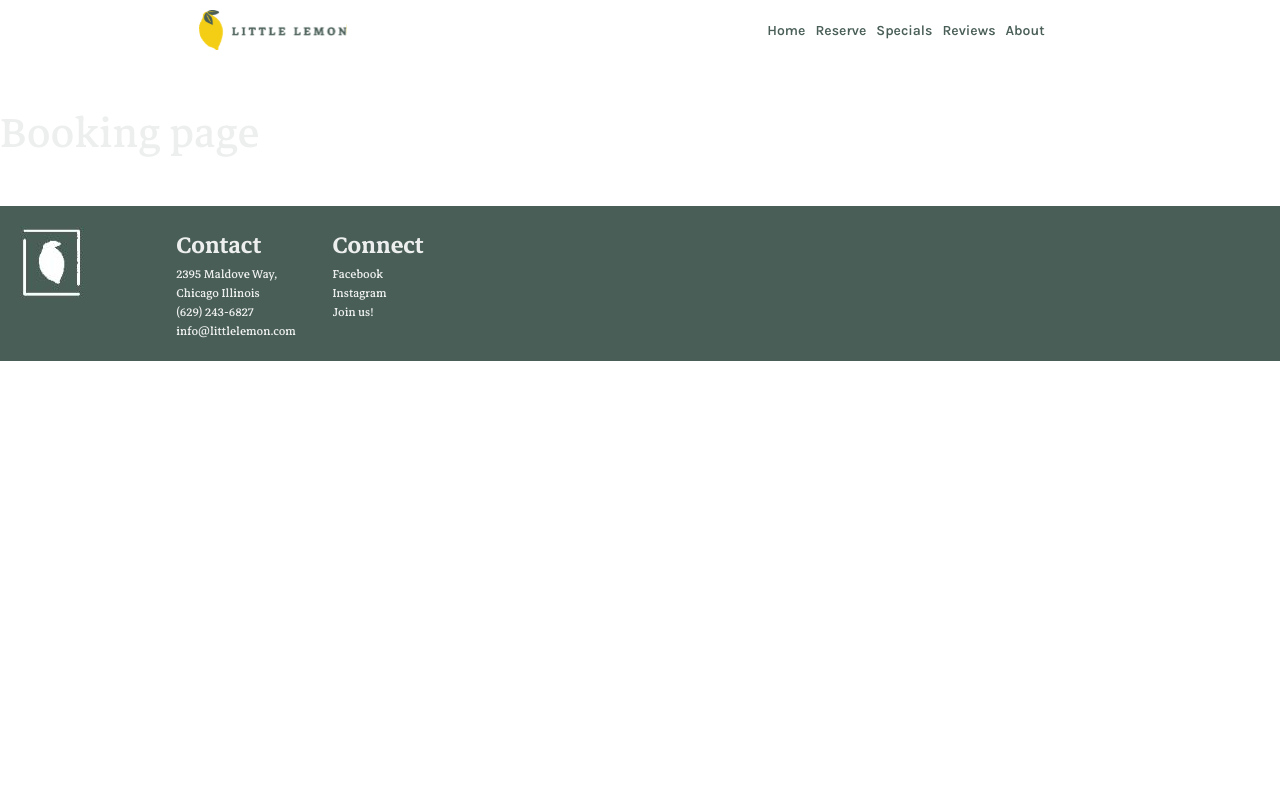
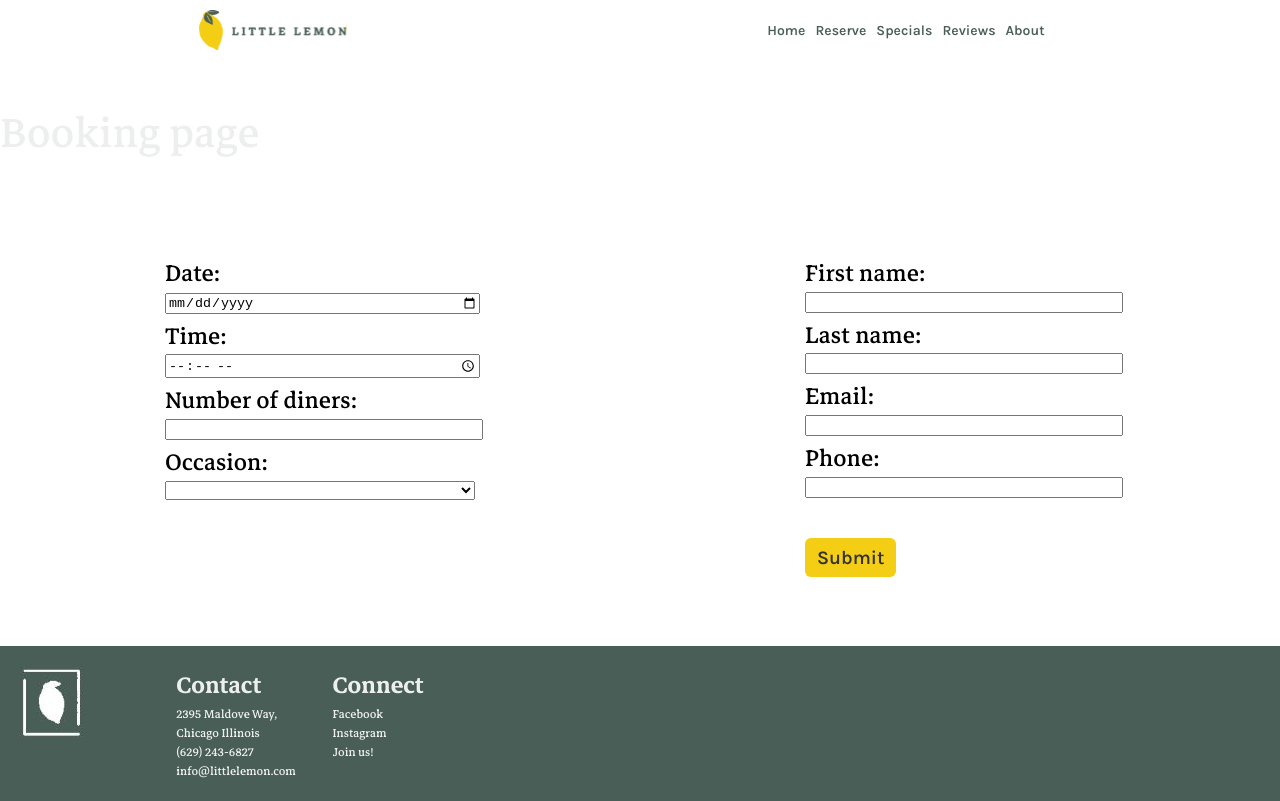
Before and after one commit to priscillaam/Little-Lemon-Project, a React (Create React App) app: page /booking in a window 1280 px wide. Built offline with nearby package versions, Linux system fonts and the light colour scheme; a web font is replaced by a local one.

Commit message:
Booking page has a form with input validation and confirmation message

```diff
--- a/package.json
+++ b/package.json
@@ -12,6 +12,7 @@
     "react-router-dom": "^6.8.0",
     "react-router-hash-link": "^2.4.3",
     "react-scripts": "5.0.1",
+    "styled-components": "^5.3.8",
     "web-vitals": "^2.1.4"
   },
   "scripts": {
--- a/src/components/BookingPage.js
+++ b/src/components/BookingPage.js
@@ -1,8 +1,11 @@
 import React from "react";
+import Form from "./Form";
 
 export const BookingPage = () => {
     return(
-        <><h1>Booking page</h1></>
+        <><h1>Booking page</h1>
+            <Form />
+        </>
     )
 }
 
--- /dev/null
+++ b/src/components/Form.js
@@ -0,0 +1,186 @@
+import React, { useState} from "react";
+import styled from 'styled-components';
+import '../styles/styles.css';
+
+export const Form = () => {
+    const [formData, setFormData] = useState({
+        date: '',
+        time: '',
+        numDiners: '',
+        occasion: '',
+        firstName: '',
+        lastName: '',
+        email: '',
+        phone: '',
+  });
+      const [formErrors, setFormErrors] = useState({});
+      const handleInputChange = (event) => {
+        const { name, value } = event.target;
+        setFormData({ ...formData, [name]: value });
+      };
+
+      const handleSubmit = (event) => {
+        event.preventDefault();
+        const errors = validateForm(formData);
+        setFormErrors(errors);
+        if (Object.keys(errors).length === 0) {
+          alert("Reservation confirmed!");
+          setFormData({
+            date: "",
+            time: "",
+            numDiners: "",
+            occasion: "",
+            firstName: "",
+            lastName: "",
+            email: "",
+            phone: "",
+          });
+          setFormErrors({});
+        }
+      };
+
+      const validateForm = (data) => {
+        const errors = {};
+        if (!data.date) {
+          errors.date = 'Date is required';
+        }
+        if (!data.time) {
+          errors.time = 'Time is required';
+        }
+        if (!data.numDiners) {
+          errors.numDiners = 'Number of diners is required';
+        } else if (isNaN(data.numDiners)) {
+          errors.numDiners = 'Number of diners must be a number';
+        }
+        if (!data.occasion) {
+          errors.occasion = 'Occasion is required';
+        }
+        if (!data.firstName) {
+            errors.firstName = 'First name is required';
+          }
+          if (!data.lastName) {
+            errors.lastName = 'Last name is required';
+          }
+          if (!data.email) {
+            errors.email = 'Email is required';
+          } else if (!/\S+@\S+\.\S+/.test(data.email)) {
+            errors.email = 'Invalid email format';
+          }
+          if (!data.phone) {
+            errors.phone = 'Phone number is required';
+          } else if (!/^\d{10}$/.test(data.phone)) {
+            errors.phone = 'Phone number must be 10 digits';
+          }
+        return errors;
+      };
+
+      return (
+            <>
+        <form onSubmit={handleSubmit}>
+            <Wrapper>
+        <Left>
+          <div>
+            <label htmlFor="date">Date:</label><br/>
+            {formErrors.date && <span>{formErrors.date}</span>}
+            <input type="date" id="date" name="date" value={formData.date} onChange={handleInputChange} />
+          </div>
+          <div>
+            <label htmlFor="time">Time:</label><br/>
+            {formErrors.time && <span>{formErrors.time}</span>}
+            <input type="time" id="time" name="time" value={formData.time} onChange={handleInputChange} />
+          </div>
+          <div>
+            <label htmlFor="numDiners">Number of diners:</label><br/>
+            {formErrors.numDiners && <span>{formErrors.numDiners}</span>}
+            <input type="text" id="numDiners" name="numDiners" value={formData.numDiners} onChange={handleInputChange} />
+          </div>
+          <div>
+            <label htmlFor="occasion">Occasion:</label><br/>
+            {formErrors.occasion && <span>{formErrors.occasion}</span>}
+            <select id="occasion" name="occasion" value={formData.occasion} onChange={handleInputChange}>
+              <option value=""></option>
+              <option value="Birthday">Birthday</option>
+              <option value="Anniversary">Anniversary</option>
+              <option value="Business meeting">Business meeting</option>
+              <option value="Other">Other</option>
+            </select>
+          </div>
+          </Left>
+          <Right>
+          <div>
+            <label htmlFor="firstName">First name:</label><br/>
+            {formErrors.firstName && <span>{formErrors.firstName}</span>}
+            <input type="text" id="firstName" name="firstName" value={formData.firstName} onChange={handleInputChange} />
+          </div>
+          <div>
+            <label htmlFor="lastName">Last name:</label><br/>
+            {formErrors.lastName && <span>{formErrors.lastName}</span>}
+            <input type="text" id="lastName" name="lastName" value={formData.lastName} onChange={handleInputChange} />
+          </div>
+          <div>
+            <label htmlFor="email">Email:</label><br/>
+            {formErrors.email && <span>{formErrors.email}</span>}
+            <input type="email" id="email" name="email" value={formData.email} onChange={handleInputChange} />
+          </div>
+          <div>
+            <label htmlFor="phone">Phone:</label><br/>
+            {formErrors.phone && <span>{formErrors.phone}</span>}
+            <input type="tel" id="phone" name="phone" value={formData.phone} onChange={handleInputChange} />
+          </div>
+          <Button>
+            <button type="submit">Submit</button>
+          </Button>
+          </Right>
+          </Wrapper>
+        </form>
+        </>
+      );
+    };
+export default Form;
+
+const Wrapper = styled.div`
+    background-color: white;
+    width: 100%;
+    overflow: hidden;
+    justify-content: center;
+    height: calc(100vh - 360px); /* subtract 100px for any header or footer elements */
+    display: grid;
+    grid-template-columns: 1fr 1fr;
+`
+const FormStyle = styled.div`
+    width: 50%;
+    margin: 50px auto;
+    line-height: .8em;
+    select, input {
+        width: 100%;
+    }
+    span {
+        color: red;
+        font-size: .5em;
+        line-height: 0;
+    }
+    input[type=text]:focus {
+        border: 3px solid #555;
+    }
+    div {
+        padding: 5px;
+    }
+`
+const Button = styled.div`
+    button{
+        background: var(--secondary);
+        color: var(--tertiary);
+        border: #f4ce14;
+        padding: 8px 12px;
+        border-radius: 6px;
+        display: inline-block;
+        font-family: 'Karla';
+        font-size: .6em;
+        font-weight: 600;
+        margin: 30px auto;
+    }
+`
+const Left = styled(FormStyle)`
+`
+const Right = styled(FormStyle, Button)`
+`
--- a/src/components/Nav.js
+++ b/src/components/Nav.js
@@ -1,9 +1,7 @@
 import React from 'react';
 import logo from '../assets/Logo.svg';
-import { Routes, Route, Link, Outlet } from 'react-router-dom';
-import Home from './HomePage';
+import { Link, Outlet } from 'react-router-dom';
 import Footer from './Footer';
-import BookingPage from './BookingPage';
 import { HashLink } from 'react-router-hash-link';
 
 export const Nav = () => {
--- a/src/styles/styles.css
+++ b/src/styles/styles.css
@@ -7,6 +7,9 @@
     --quinary: #edefee;
 }
 /* reset  */
+html, body {
+    height: 100%;
+}
 body, p, a, ul, li {
     margin: 0;
     padding: 0;
```
Also changed, not shown: src/App.js (+1 -6 lines), 1 other file (tests, documents, lock files or other folders).
